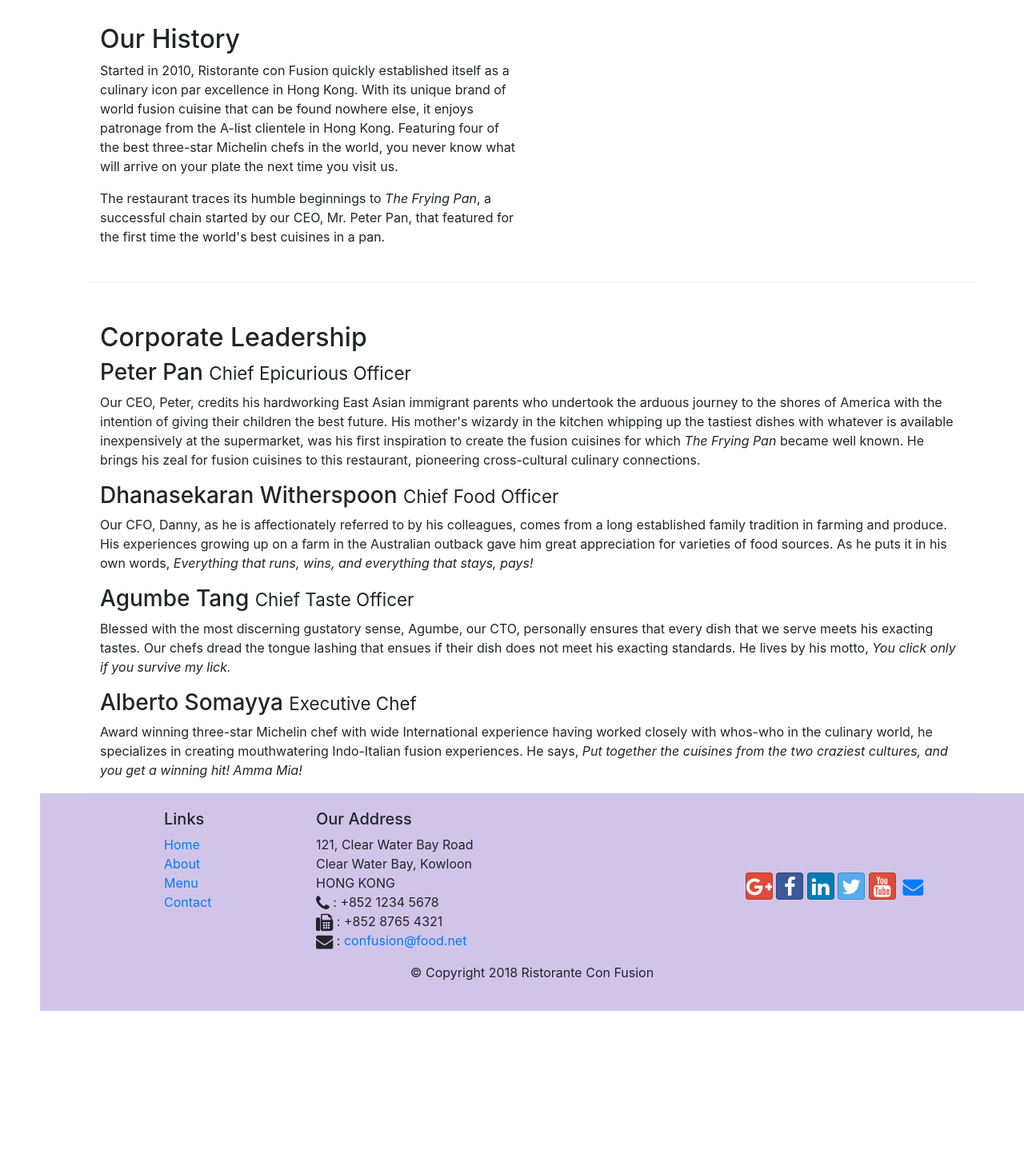
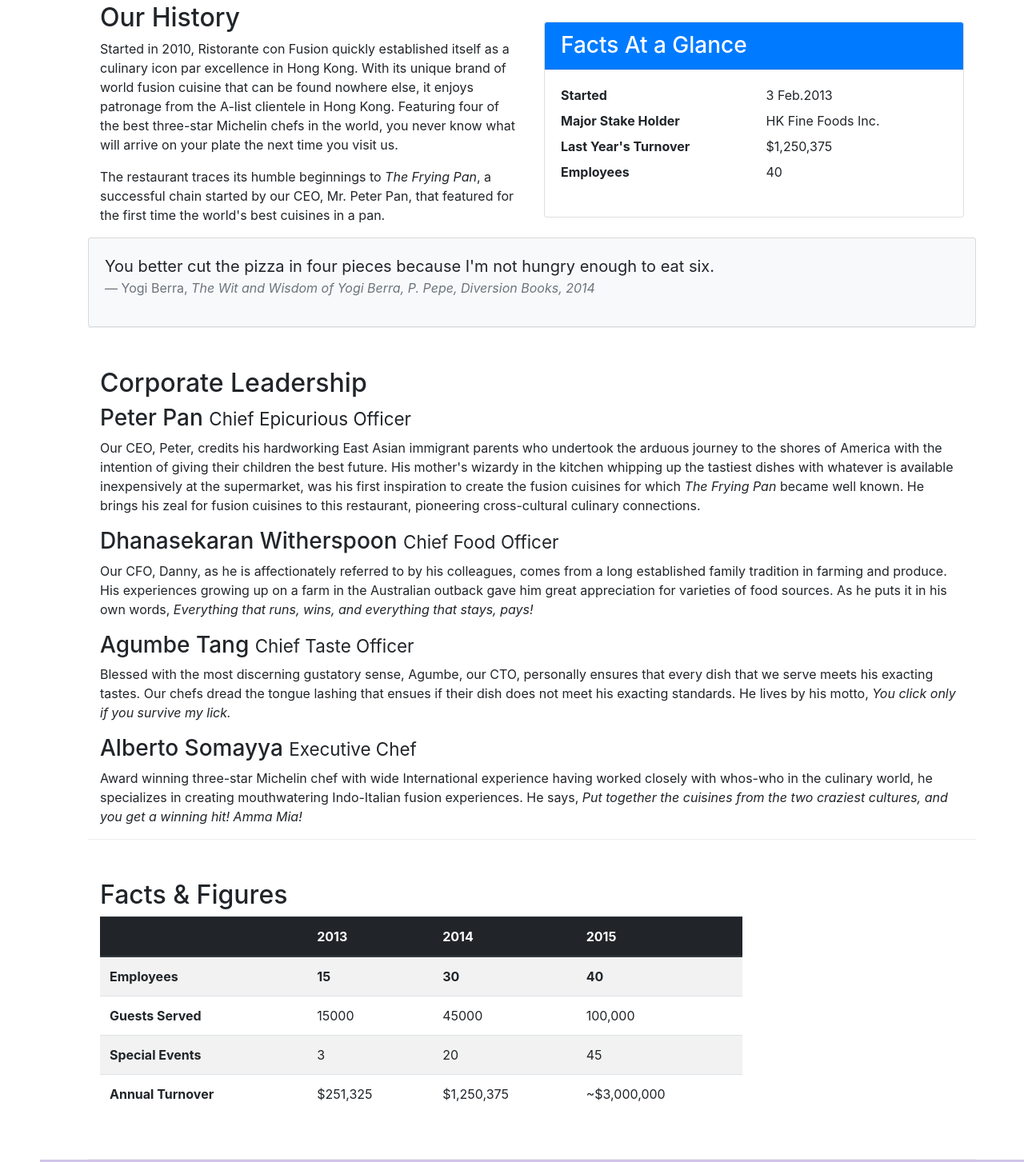
Before and after one commit to tanishakapoor11/ConFusion-Bootstrap, a website: page aboutus.html in a window 1280 px wide. Shown: the part 512-1965 px from the top of the page at 80% size. Before the commit the page ends 1776 px from the top, so only its background shows below. Drawn offline with nearby package versions, Linux system fonts and the light colour scheme.

Commit message:
Facts and Figures updated

```diff
--- a/aboutus.html
+++ b/aboutus.html
@@ -69,7 +69,30 @@
                 <p>The restaurant traces its humble beginnings to <em>The Frying Pan</em>, a successful chain started by
                     our CEO, Mr. Peter Pan, that featured for the first time the world's best cuisines in a pan.</p>
             </div>
-            <div>
+            <div class="col-sm">
+                <div class="card">
+                    <h3 class="card-header bg-primary text-white">Facts At a Glance</h3>
+                    <div class="card-body">
+                        <dl class="row">
+                            <dt class="col-6">Started</dt>
+                            <dd class="col-6">3 Feb.2013</dd>
+                            <dt class="col-6">Major Stake Holder</dt>
+                            <dd class="col-6">HK Fine Foods Inc.</dd>
+                            <dt class="col-6">Last Year's Turnover</dt>
+                            <dd class="col-6">$1,250,375</dd>
+                            <dt class="col-6">Employees</dt>
+                            <dd class="col-6">40</dd>
+                        </dl>
+                    </div>
+                </div>
+            </div>
+            <div class="card card-body bg-light">
+                <blockquote class="blockquote">
+                    <p class="mb-0">You better cut the pizza in four pieces because I'm not hungry enough to eat six.</p>
+                    <footer class="blockquote-footer">Yogi Berra,
+                        <cite title="Source Title">The Wit and Wisdom of Yogi Berra, P. Pepe, Diversion Books, 2014</cite>
+                    </footer>
+                </blockquote>
             </div>
         </div>
 
@@ -100,6 +123,50 @@
                     experiences. He says, <em>Put together the cuisines from the two craziest cultures, and you get a
                         winning hit! Amma Mia!</em></p>
             </div>
+        </div>
+        <div class="row row-content">
+            <div class="col-12 col-sm-9">
+                <h2>Facts &amp; Figures</h2>
+                <div class="table-responsive">
+                    <table class="table table-striped">
+                        <thead class="thead-dark">
+                            <tr>
+                                <th>&nbsp;</th>
+                                <th>2013</th>
+                                <th>2014</th>
+                                <th>2015</th>
+                            </tr>
+                        </thead>
+                        <tbody>
+                            <tr>
+                                <th>Employees</th>
+                                <th>15</th>
+                                <th>30</th>
+                                <th>40</th>
+                            </tr>
+                            <tr>
+                                <th>Guests Served</th>
+                                <td>15000</td>
+                                <td>45000</td>
+                                <td>100,000</td>
+                            </tr>
+                            <tr>
+                                <th>Special Events</th>
+                                <td>3</td>
+                                <td>20</td>
+                                <td>45</td>
+                            </tr>
+                            <tr>
+                                <th>Annual Turnover</th>
+                                <td>$251,325</td>
+                                <td>$1,250,375</td>
+                                <td>~$3,000,000</td>
+                            </tr>
+                        </tbody>
+                    </table>
+                </div>
+            </div>
+            <div class="col-12 col-sm-3"></div>
         </div>
 
     </div>
```
